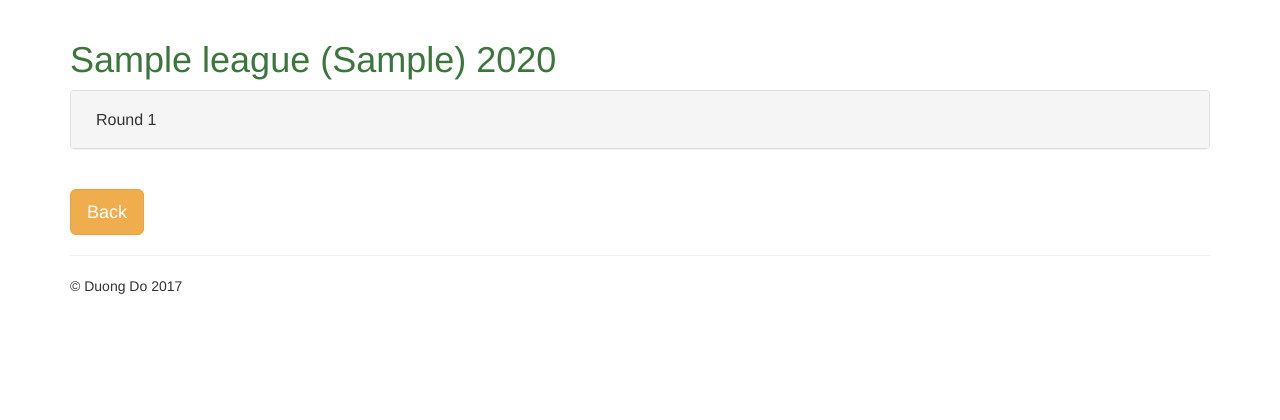
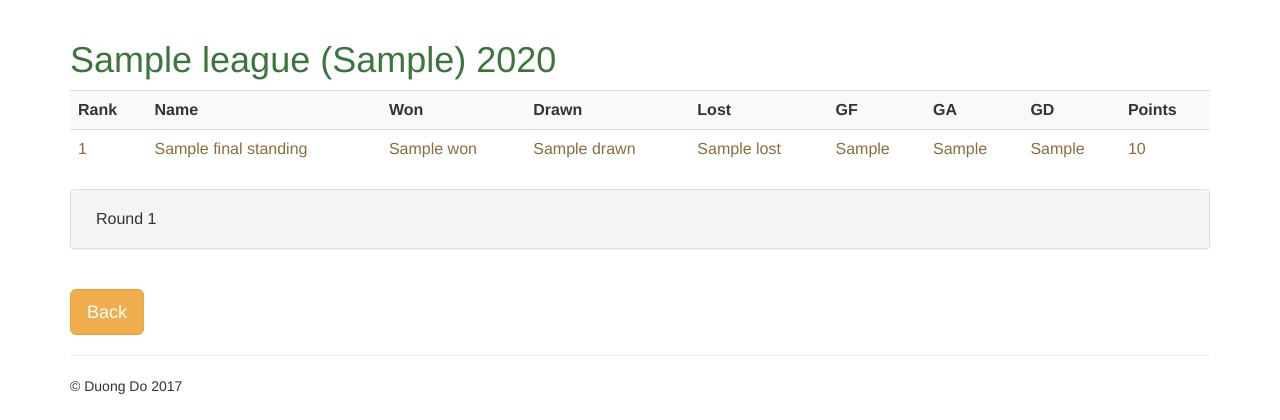
Before and after one commit to duongdo27/project_alpha, a Django app: template soccer/templates/league_detail.html in a window 1280 px wide. Shown: the part 52-472 px from the top of the page. Run offline with Django 3.2, Linux system fonts and the light colour scheme; tables that the repository leaves empty hold one stand-in row (values such as "Sample post"); the template is opened without the code that fills it: values that come from a table or form of the project are taken from there, most other values are stand-ins (such as "Sample title", 1, 10 or a date in 2020); some libraries are stand-ins or nearby versions.

Commit message:
Add Final standing table and custom filters

```diff
--- a/soccer/templates/league_detail.html
+++ b/soccer/templates/league_detail.html
@@ -1,7 +1,38 @@
 {% extends "base.html" %}
-
+{% load custom_filters %}
 {% block content %}
 <h1 class="text-success">{{ object.name }} ({{ object.parent }}) {{ object.year }}</h1>
+
+<table class="table table-striped">
+    <tr>
+        <th>Rank</th>
+        <th>Name</th>
+        <th>Won</th>
+        <th>Drawn</th>
+        <th>Lost</th>
+        <th>GF</th>
+        <th>GA</th>
+        <th>GD</th>
+        <th>Points</th>
+    </tr>
+    {% for name, value in final_standing %}
+    <tr>
+        {% with final_standing|length as total %}
+        {% with forloop.counter|get_standing_color:total as text_class %}
+            <td class="{{ text_class }}">{{ forloop.counter }}</td>
+            <td class="{{ text_class }}">{{ name }}</td>
+            <td class="{{ text_class }}">{{ value.won }}</td>
+            <td class="{{ text_class }}">{{ value.drawn }}</td>
+            <td class="{{ text_class }}">{{ value.lost }}</td>
+            <td class="{{ text_class }}">{{ value.gf }}</td>
+            <td class="{{ text_class }}">{{ value.ga }}</td>
+            <td class="{{ text_class }}">{{ value.gd }}</td>
+            <td class="{{ text_class }}">{{ value.points }}</td>
+        {% endwith %}
+        {% endwith %}
+    </tr>
+    {% endfor %}
+</table>
 
 <div class="panel-group">
     {% for matches, standing in data %}
--- /dev/null
+++ b/soccer/templatetags/custom_filters.py
@@ -0,0 +1,14 @@
+from django import template
+
+register = template.Library()
+
+
+@register.filter
+def get_standing_color(standing, total):
+    if standing == 1:
+        return 'text-warning'
+    if standing <= 4:
+        return 'text-info'
+    if standing > total - 3:
+        return 'text-danger'
+    return ''
--- a/soccer/views.py
+++ b/soccer/views.py
@@ -39,4 +39,7 @@ class LeagueDetailView(DetailView):
     def get_context_data(self, **kwargs):
         context = super(LeagueDetailView, self).get_context_data(**kwargs)
         context['data'] = Match.get_match_data(self.object)
+
+        all_matches = Match.objects.filter(league=self.object)
+        context['final_standing'] = Match.get_standing(all_matches)
         return context
```
Also changed, not shown: soccer/templatetags/__init__.py (added).
